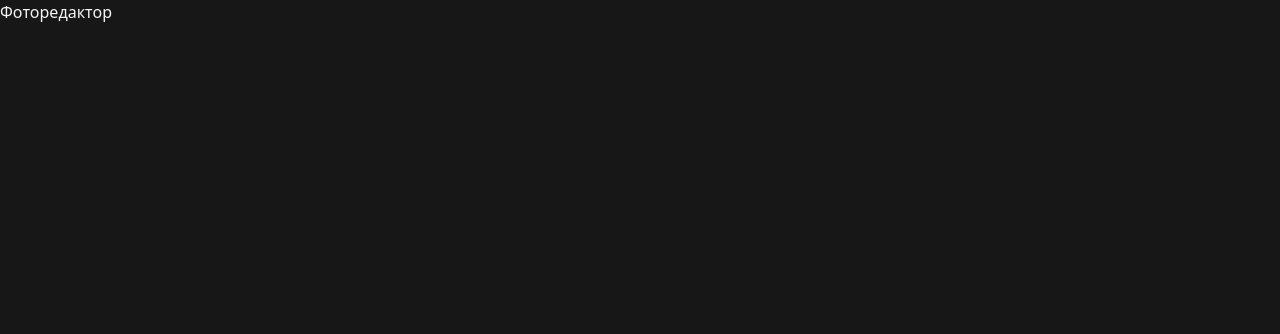
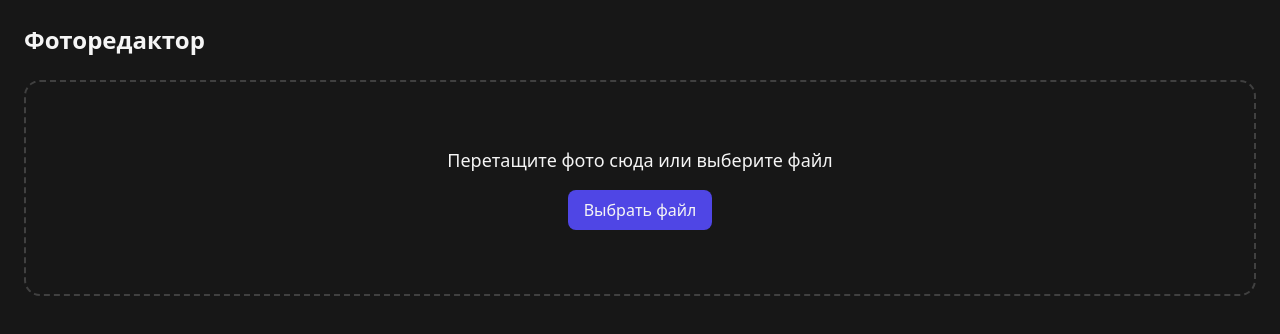
Before and after one commit to Individiumm/photo-redactor, a React (Vite) app: page / in a window 1280 px wide. Shown: the top 334 px of the page. Built offline with nearby package versions, Linux system fonts and the light colour scheme.

Commit message:
feat: add uploader and canvas preview

```diff
--- a/src/App.tsx
+++ b/src/App.tsx
@@ -1,3 +1,13 @@
+import { useEditor } from './state/editorStore'
+import Uploader from './components/Uploader'
+import CanvasPreview from './components/CanvasPreview'
+
 export default function App() {
-  return <div className="min-h-screen bg-neutral-900 text-neutral-100">Фоторедактор</div>
+  const hasImage = useEditor((s) => s.history !== null)
+  return (
+    <div className="min-h-screen bg-neutral-900 text-neutral-100 p-6">
+      <h1 className="text-2xl font-semibold mb-6">Фоторедактор</h1>
+      {hasImage ? <CanvasPreview /> : <Uploader />}
+    </div>
+  )
 }
--- /dev/null
+++ b/src/components/CanvasPreview.tsx
@@ -0,0 +1,21 @@
+import { useEffect, useRef } from 'react'
+import { useEditor } from '../state/editorStore'
+import { pixelsToCanvas } from '../core/canvas'
+
+export default function CanvasPreview() {
+  const ref = useRef<HTMLDivElement>(null)
+  const history = useEditor((s) => s.history)
+  const original = useEditor((s) => s.original)
+  const showBefore = useEditor((s) => s.showBefore)
+
+  const shown = showBefore ? original : history?.present ?? null
+
+  useEffect(() => {
+    if (!ref.current || !shown) return
+    const canvas = pixelsToCanvas(shown)
+    canvas.className = 'max-h-[70vh] max-w-full object-contain rounded-lg shadow-lg'
+    ref.current.replaceChildren(canvas)
+  }, [shown])
+
+  return <div ref={ref} className="flex items-center justify-center" />
+}
--- /dev/null
+++ b/src/components/Uploader.tsx
@@ -0,0 +1,43 @@
+import { useState, DragEvent } from 'react'
+import { useEditor } from '../state/editorStore'
+import { fileToPixels } from '../core/canvas'
+
+export default function Uploader() {
+  const load = useEditor((s) => s.load)
+  const [error, setError] = useState<string | null>(null)
+
+  async function handleFile(file: File | undefined) {
+    if (!file) return
+    setError(null)
+    try {
+      load(await fileToPixels(file))
+    } catch {
+      setError('Это не похоже на изображение. Загрузите JPG, PNG или WebP.')
+    }
+  }
+
+  function onDrop(e: DragEvent) {
+    e.preventDefault()
+    handleFile(e.dataTransfer.files[0])
+  }
+
+  return (
+    <div
+      onDragOver={(e) => e.preventDefault()}
+      onDrop={onDrop}
+      className="flex flex-col items-center justify-center border-2 border-dashed border-neutral-700 rounded-2xl p-16 text-center"
+    >
+      <p className="text-lg mb-4">Перетащите фото сюда или выберите файл</p>
+      <label className="cursor-pointer rounded-lg bg-indigo-600 px-4 py-2 hover:bg-indigo-500">
+        Выбрать файл
+        <input
+          type="file"
+          accept="image/*"
+          className="hidden"
+          onChange={(e) => handleFile(e.target.files?.[0])}
+        />
+      </label>
+      {error && <p className="mt-4 text-red-400">{error}</p>}
+    </div>
+  )
+}
```
